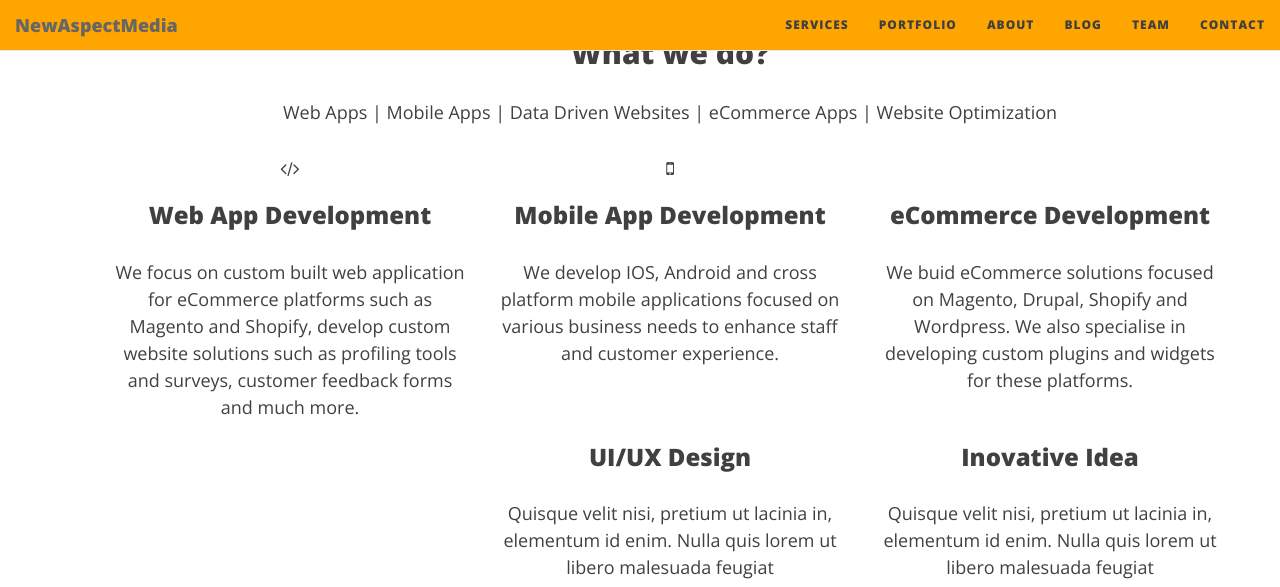
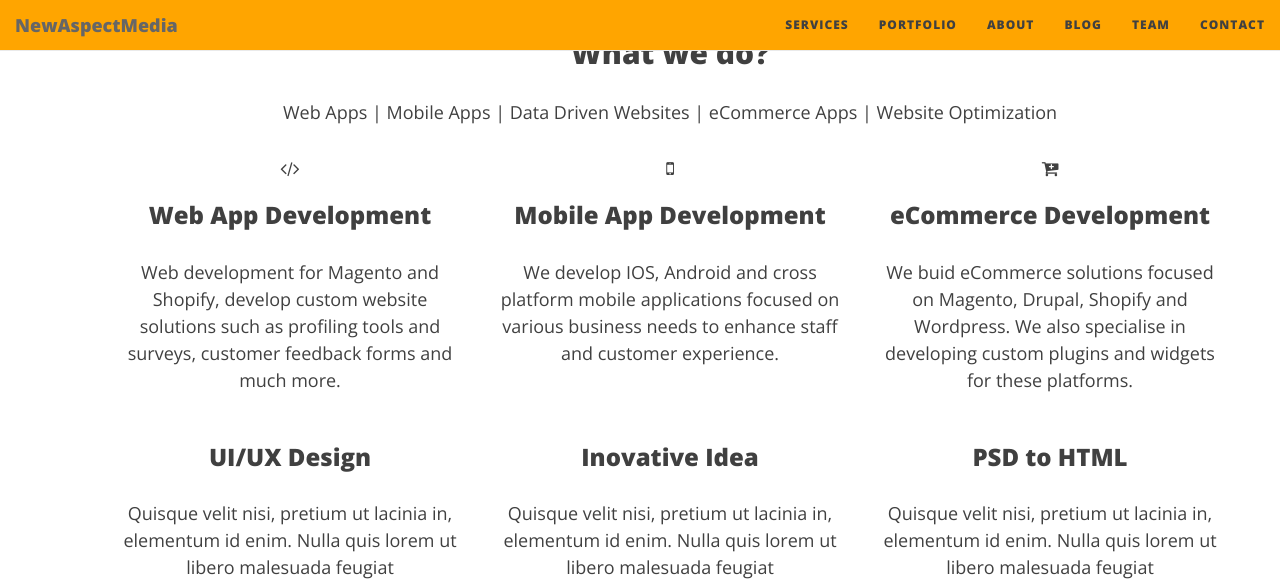
Before and after one commit to newmedia77/appxnam, a Jekyll site: the page built from index.html, in a window 1280 px wide and 900 px high, scrolled down 1030 px, cut to the strip 0-587 px from the top of the window. Built offline with Jekyll 4.4.1, drawn with Linux system fonts in a browser that asks for light colours; nearby versions of some CDN libraries; the list of posts is cut into pages by our own code.

Commit message:
andreas
box txt

```diff
--- a/css/custom.css
+++ b/css/custom.css
@@ -541,7 +541,6 @@
 .service-box h3 {
     color: #FFA500;
     font-weight: 700;
-    text-transform: capitalize;
     margin-bottom: 20px;
 }
 .service-box p {
--- a/index.html
+++ b/index.html
@@ -136,7 +136,7 @@
                         <div class="service-box">
                             <i class="fa fa-code"></i>
                             <h3>Web App Development</h3>
-                            <p>We focus on custom built web application for eCommerce platforms such as Magento and Shopify, develop custom website solutions such as profiling tools and surveys, customer feedback forms and much more.</p>
+                            <p>Web development for Magento and Shopify, develop custom website solutions such as profiling tools and surveys, customer feedback forms and much more.</p>
                         </div><!-- /.service-box -->
                     </div><!-- /.col-sm-4 -->
 
@@ -151,7 +151,7 @@
 
                     <div class="col-md-4 col-sm-6 sbox-gutter">
                         <div class="service-box">
-                            <i class="fa fa-plus-cart"></i>
+                            <i class="fa fa-cart-plus"></i>
                             <h3>eCommerce Development</h3>
                             <p>We buid eCommerce solutions focused on Magento, Drupal, Shopify and Wordpress. We also specialise in developing custom plugins and widgets for these platforms.</p>
                         </div><!-- /.service-box -->
```
